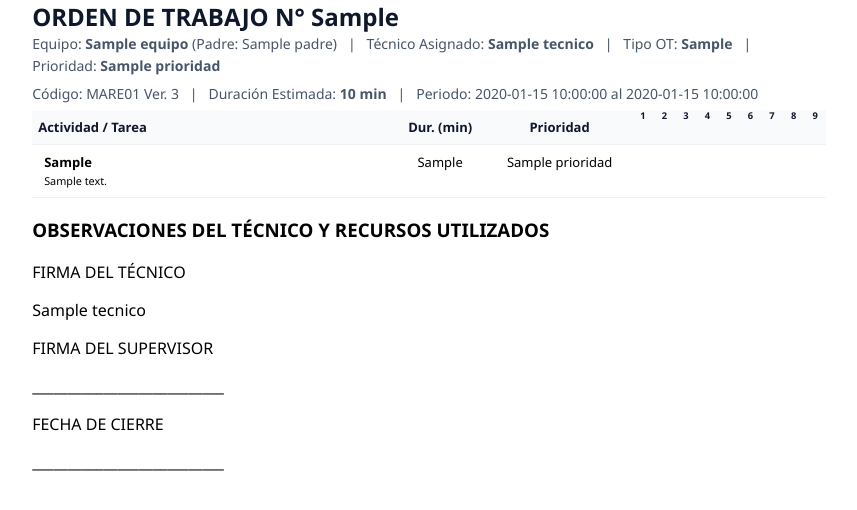
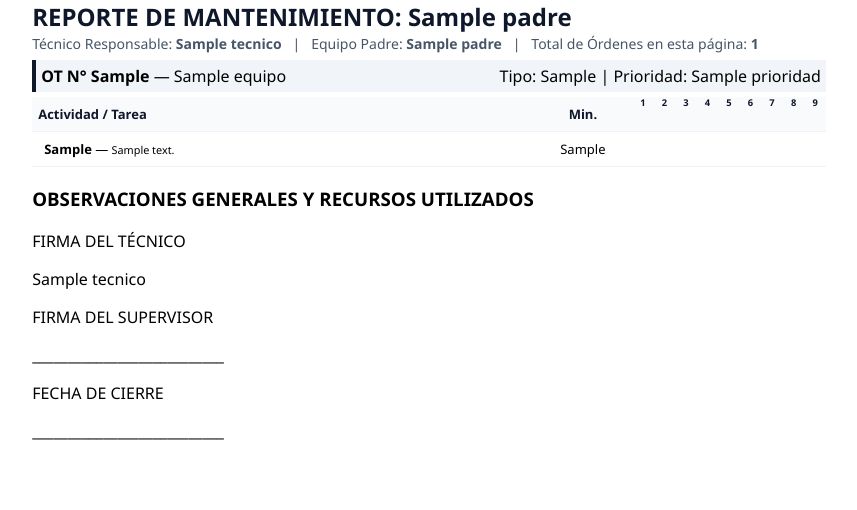
Before and after one commit to cmlayta/CMMS, a Flask app: template templates/imprimir_ots_masivo.html in a window 1280 px wide. Shown: the top 510 px of the page, without its empty margins (211-1068 px from the left). Run offline with Flask 3, Linux system fonts and the light colour scheme; a user stored in the database is signed in; tables that the repository leaves empty hold one stand-in row (values such as "Sample post"); the template is opened without the code that fills it: most values are stand-ins (such as "Sample title", 1, 10 or a date in 2020).

Commit message:
Impresion masiva

```diff
--- a/templates/imprimir_ots_masivo.html
+++ b/templates/imprimir_ots_masivo.html
@@ -11,7 +11,7 @@
         .wrap { max-width: 210mm; margin: 0 auto; padding: 0; }
         h2 { margin: 0; color: #0f172a; }
         .meta { color: #475569; font-size: 14px; margin-bottom: 5px; line-height: 1.6; }
-        table { width: 100%; border-collapse: collapse; font-size: 13px; }
+        table { width: 100%; border-collapse: collapse; font-size: 13px; margin-bottom: 15px; }
         th, td { padding: 8px 6px; border-bottom: 1px solid #eef2f7; vertical-align: top; text-align: center; }
         th { background: #f8fafc; color: #0f172a; font-weight: 600; }
         td.left { text-align: left; padding-left: 12px; }
@@ -141,33 +117,27 @@
         {% for grupo in all_ots %}
         <div class="grupo-container">
 
-            {% for ot in grupo.ots %}
-            <div class="ot-container">
-
             <div class="print-header-content">
-                    <div>
-                        <h2>ORDEN DE TRABAJO N° {{ ot.numero_ot }}</h2>
+                <h2>REPORTE DE MANTENIMIENTO: {{ grupo.padre }}</h2>
                 <div class="meta">
-                            Equipo: <strong>{{ ot.equipo }}</strong> (Padre: {{ grupo.padre }}) &nbsp; | &nbsp;
-                            Técnico Asignado: <strong>{{ grupo.tecnico }}</strong> &nbsp; | &nbsp;
-                            Tipo OT: <strong>{{ ot.tipo_mantenimiento }}</strong> &nbsp; | &nbsp;
-                            Prioridad: <strong>{{ ot.prioridad }}</strong>
-                        </div>
-                        <div class="meta">
-                            Código: MARE01 Ver. 3 &nbsp; | &nbsp;
-                            Duración Estimada: <strong>{{ ot.duracion_estimada_total }} min</strong> &nbsp; | &nbsp;
-                            Periodo: {{ ot.fecha_inicio }} al {{ ot.fecha_final }}
-                        </div>
+                    Técnico Responsable: <strong>{{ grupo.tecnico }}</strong> &nbsp; | &nbsp;
+                    Equipo Padre: <strong>{{ grupo.padre }}</strong> &nbsp; | &nbsp;
+                    Total de Órdenes en esta página: <strong>{{ grupo.ots|length }}</strong>
                 </div>
             </div>
 
-                <div style="overflow:auto;">
+            {% for ot in grupo.ots %}
+            <div class="ot-seccion">
+                <div style="background: #f1f5f9; padding: 5px; border-left: 4px solid #0f172a; margin-bottom: 5px;">
+                    <strong>OT N° {{ ot.numero_ot }}</strong> — {{ ot.equipo }}
+                    <span style="float: right;">Tipo: {{ ot.tipo_mantenimiento }} | Prioridad: {{ ot.prioridad }}</span>
+                </div>
+
                 <table>
                     <thead>
                         <tr>
                             <th style="min-width:280px; text-align:left;">Actividad / Tarea</th>
-                                <th style="min-width:50px;">Dur. (min)</th>
-                                <th style="min-width:50px;">Prioridad</th>
+                            <th style="min-width:40px;">Min.</th>
                             {% set dias_en_mes = ot.dias_en_mes or 31 %}
                             {% for d in range(1, dias_en_mes+1) %}
                                 <th class="cal-day">{{ d }}</th>
@@ -176,21 +146,18 @@
                     </thead>
                     <tbody>
                         {% for act in ot.actividades %}
-                                <tr class="act-row">
+                            <tr>
                                 <td class="left">
-                                        <strong>{{ act.codigo_actividad or '-' }}</strong><br>
-                                        <small>{{ act.descripcion }}</small>
+                                    <strong>{{ act.codigo_actividad or '-' }}</strong> — <small>{{ act.descripcion }}</small>
                                 </td>
                                 <td>{{ act.duracion_estimada }}</td>
-                                    <td>{{ act.prioridad }}</td>
                                 {% for d in range(1, dias_en_mes+1) %}
                                     <td class="cal-day">
                                         {% if d in act.dias_mes_list %}
-                                                <div style="font-size: 9pt; color: #1e293b; font-weight: 700; line-height: 1;">🛠️</div>
+                                            <div style="font-size: 8pt; line-height: 1;">🛠️</div>
                                             <div class="checkbox-day"><input type="checkbox"></div>
                                         {% else %}
-                                                <div style="height:14px;"></div>
-                                                <div class="checkbox-day"><input type="checkbox" disabled style="visibility: hidden;"></div>
+                                            <div class="checkbox-day" style="height: 15px;"></div>
                                         {% endif %}
                                     </td>
                                 {% endfor %}
@@ -199,15 +166,16 @@
                     </tbody>
                 </table>
             </div>
+            {% endfor %}
 
             <div class="print-footer">
-                    <h3>OBSERVACIONES DEL TÉCNICO Y RECURSOS UTILIZADOS</h3>
+                <h3>OBSERVACIONES GENERALES Y RECURSOS UTILIZADOS</h3>
                 <div class="observations"></div>
 
                 <div class="signatures">
                     <div class="signature-box">
                         FIRMA DEL TÉCNICO
-                            <p>{{ grupo.tecnico or '___________________________' }}</p>
+                        <p>{{ grupo.tecnico }}</p>
                     </div>
                     <div class="signature-box">
                         FIRMA DEL SUPERVISOR
```
Also changed, not shown: other parts of templates/imprimir_ots_masivo.html (+23 -47 lines). Lines whose indentation alone changed are shown as unchanged.
